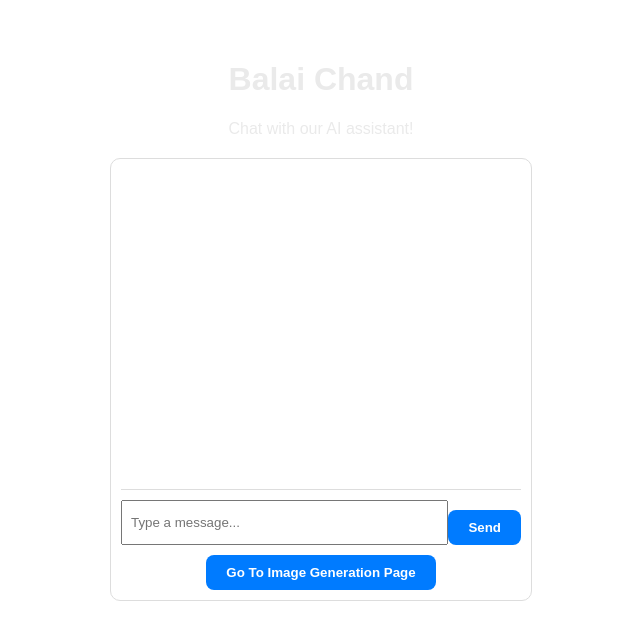
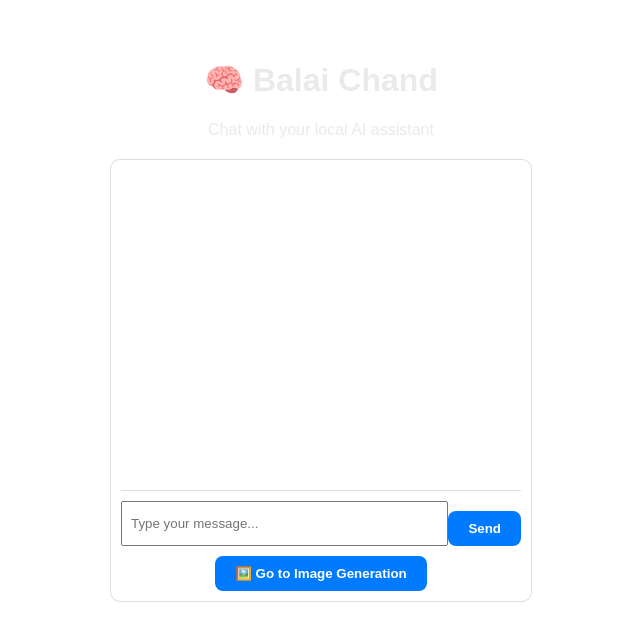
Before and after one commit to Assam157/ChatBotWithImageNew, a React (Create React App) app: page / in a window 1280 px wide. Shown: the top 640 px of the page, without its empty margins (319-959 px from the left). Built offline with nearby package versions, Linux system fonts and the light colour scheme.

Commit message:
Update Index.js

```diff
--- a/src/components/Index.js
+++ b/src/components/Index.js
@@ -5,25 +5,31 @@ import "./App.css";
 const Index = () => {
   const [messages, setMessages] = useState([]);
   const [input, setInput] = useState("");
+  const [loading, setLoading] = useState(false);
   const navigate = useNavigate();
 
+  // Local Flask backend
+  const BASE_URL = "http://127.0.0.1:5000";
+
   const sendMessage = async () => {
-    if (!input.trim()) return;
+    if (!input.trim()) {
+      alert("⚠️ Please enter a message first!");
+      return;
+    }
 
     const userMessage = { role: "user", content: input };
     setMessages((prev) => [...prev, userMessage]);
+    setLoading(true);
 
     try {
-      const response = await fetch("https://chatbotwithimagebackend.onrender.com/chat", {
+      const response = await fetch(`${BASE_URL}/chat`, {
         method: "POST",
-        headers: {
-          "Content-Type": "application/json",
-        },
+        headers: { "Content-Type": "application/json" },
         body: JSON.stringify({ message: input }),
       });
 
       const data = await response.json();
-      console.log("Response:", data);
+      console.log("💬 Response from Flask:", data);
 
       if (data.reply) {
         setMessages((prev) => [...prev, { role: "bot", content: data.reply }]);
@@ -35,32 +41,34 @@ const Index = () => {
       } else {
         setMessages((prev) => [
           ...prev,
-          { role: "bot", content: "⚠️ No response from AI." },
+          { role: "bot", content: "⚠️ No valid reply from backend." },
         ]);
       }
     } catch (error) {
       console.error("Request failed:", error);
       setMessages((prev) => [
         ...prev,
-        { role: "bot", content: "⚠️ Server error. Please try again." },
+        { role: "bot", content: "❌ Server not reachable. Check Flask." },
       ]);
+    } finally {
+      setInput("");
+      setLoading(false);
     }
-
-    setInput("");
   };
 
   return (
     <div className="landing-page">
       <header>
-        <h1>Balai Chand</h1>
-        <p>Chat with our AI assistant!</p>
+        <h1>🧠 Balai Chand</h1>
+        <p>Chat with your local AI assistant</p>
       </header>
 
       <div className="chat-container">
         <div className="chat-box">
           {messages.map((msg, index) => (
             <div key={index} className={`message ${msg.role}`}>
-              <strong>{msg.role === "user" ? "You" : "Bot"}:</strong> {msg.content}
+              <strong>{msg.role === "user" ? "You" : "Bot"}:</strong>{" "}
+              {msg.content}
             </div>
           ))}
         </div>
@@ -69,14 +77,19 @@ const Index = () => {
           <input
             value={input}
             onChange={(e) => setInput(e.target.value)}
-            placeholder="Type a message..."
+            placeholder="Type your message..."
             onKeyDown={(e) => e.key === "Enter" && sendMessage()}
           />
-          <button onClick={sendMessage}>Send</button>
+          <button onClick={sendMessage} disabled={loading}>
+            {loading ? "Sending..." : "Send"}
+          </button>
         </div>
 
-        <button className="Image Generator" onClick={() => navigate("/image")}>
-          Go To Image Generation Page
+        <button
+          className="image-generator-btn"
+          onClick={() => navigate("/image")}
+        >
+          🖼️ Go to Image Generation
         </button>
       </div>
     </div>
```
